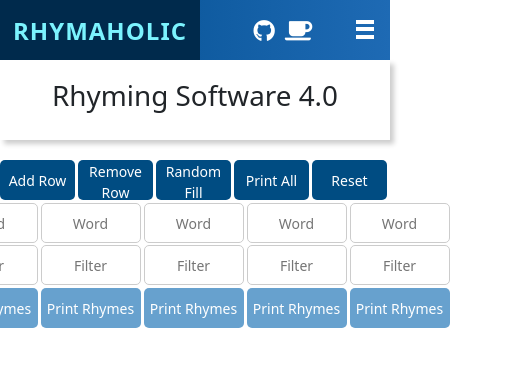
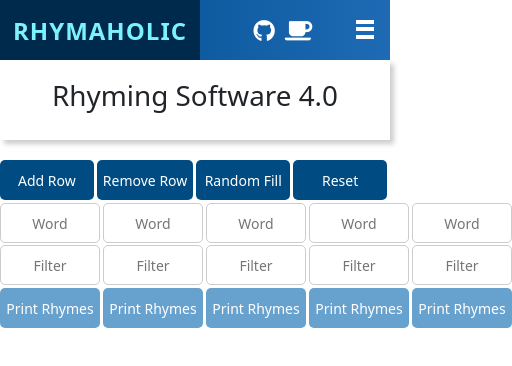
Before and after one commit to Dima49131/Rhymaholic, a React (Vite) app in the folder Rhymaholic/: page /RhymingTool in a window 390 px wide. Shown: the top 366 px of the page, 512 px wide, since content can reach past the window. Built offline with nearby package versions, Linux system fonts and the light colour scheme; no server answers.

Commit message:
Better Mobile UI for 4.0

```diff
--- a/Rhymaholic/src/App.css
+++ b/Rhymaholic/src/App.css
@@ -88,6 +88,9 @@ nav {
 @media (min-width: 769px) {
   .hamburger {
     display: none; /* Hide hamburger menu */
+  }
+  .navbar {
+    height: 63px;
   }
 }
 
@@ -273,7 +276,6 @@ textarea {
 }
 
 .button-group button:hover {
-
   background-color: #1e6ab4;
 }
 
--- a/Rhymaholic/src/RhymingTool.css
+++ b/Rhymaholic/src/RhymingTool.css
@@ -25,10 +25,10 @@ body {
 
 .parent-container {
     display: flex;
-     justify-content: center; /* Centers items horizontally */
-     text-align: center;
-     align-items: center;
+    flex-wrap: nowrap; /* Prevents wrapping */
+    white-space: nowrap; /* Prevents items from breaking into multiple lines */
 }
+
  .parent-container2 {
   display:grid;
   height: 80px;
@@ -65,6 +65,7 @@ body {
 
 
  .containerButton {
+    position:relative;
     font-size: 14px;
      width: 100px;
      height: 40px;
--- a/Rhymaholic/src/RhymingTool.jsx
+++ b/Rhymaholic/src/RhymingTool.jsx
@@ -456,9 +456,13 @@ function getSlantOptions(char) {
           <button className="containerButton" onClick={fillRandom}>
             Random Fill
           </button>
+
+         {/*
           <button className="containerButton" onClick={printAllRhymes}>
             Print All
           </button>
+        */}
+
           <button className="containerButton" onClick={resetGrid}>
             Reset
         </button>
```
Lines whose indentation alone changed are shown as unchanged.
